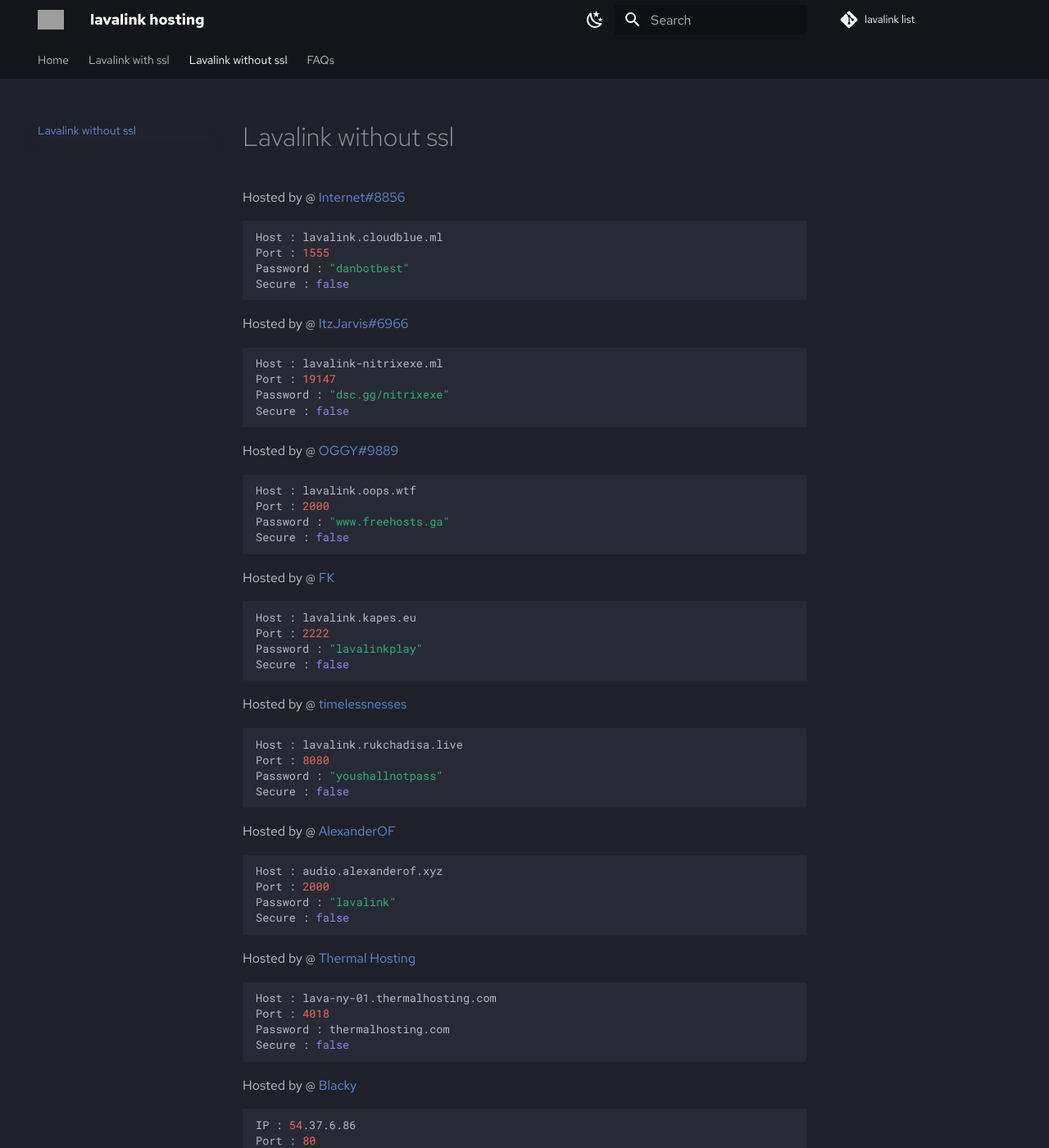
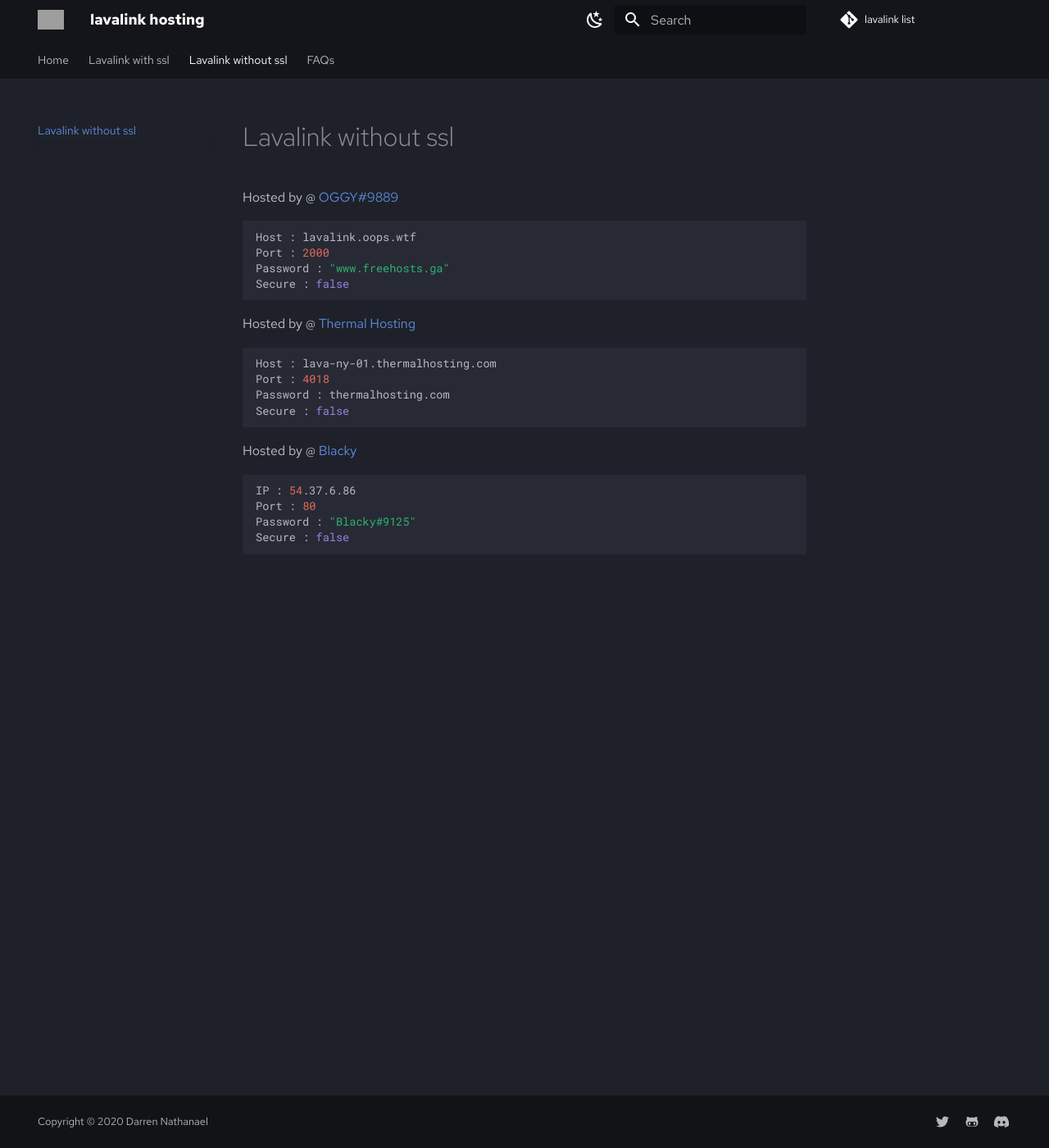
Before and after one commit to DarrenOfficial/lavalink-list, an MkDocs documentation site: the page built from docs/NoSSL/lavalink-without-ssl.md, in a window 1280 px wide and 1400 px high. Shown: the whole window at 82% size. Built offline with MkDocs 1.6.1 and Material for MkDocs 9.7.7, drawn with Linux system fonts in a browser that asks for light colours; comment, search, counter and statistics services are not loaded; some of the changed text lies outside the part shown; grey boxes are pictures that could not be loaded.

Commit message:
remove dead beef

````diff
--- a/docs/NoSSL/lavalink-without-ssl.md
+++ b/docs/NoSSL/lavalink-without-ssl.md
@@ -4,51 +4,12 @@ description: Without SSL should work out of the box!
 ---
 
 ---
-Hosted by @ [Internet#8856](https://github.com/MrInternetGitHub)
-```bash
-Host : lavalink.cloudblue.ml
-Port : 1555
-Password : "danbotbest"
-Secure : false
-```
-
-Hosted by @ [ItzJarvis#6966](https://discord.gg/Q75jZjk9X2)
-```bash
-Host : lavalink-nitrixexe.ml
-Port : 19147
-Password : "dsc.gg/nitrixexe"
-Secure : false
-```
 
 Hosted by @ [OGGY#9889](https://www.freelavalink.ga)
 ```bash
 Host : lavalink.oops.wtf
 Port : 2000
 Password : "www.freehosts.ga"
-Secure : false
-```
-
-Hosted by @ [FK](https://github.com/flkapes)
-```bash
-Host : lavalink.kapes.eu
-Port : 2222
-Password : "lavalinkplay"
-Secure : false
-```
-
-Hosted by @ [timelessnesses](https://rukchadisa.live)
-```bash
-Host : lavalink.rukchadisa.live
-Port : 8080
-Password : "youshallnotpass"
-Secure : false
-```
-
-Hosted by @ [AlexanderOF](https://alexanderof.xyz/2022/05/03/free-lavalink/)
-```bash
-Host : audio.alexanderof.xyz
-Port : 2000
-Password : "lavalink"
 Secure : false
 ```
 
@@ -67,11 +28,3 @@ Port : 80
 Password : "Blacky#9125"
 Secure : false
 ```
-
-Hosted by @ [Hatry4](https://www.hatry4.xyz)
-```bash
-Host : lavalink.hatry4.xyz
-Port : 26404
-Password : "@hatry4qt"
-Secure : false
-```
````
